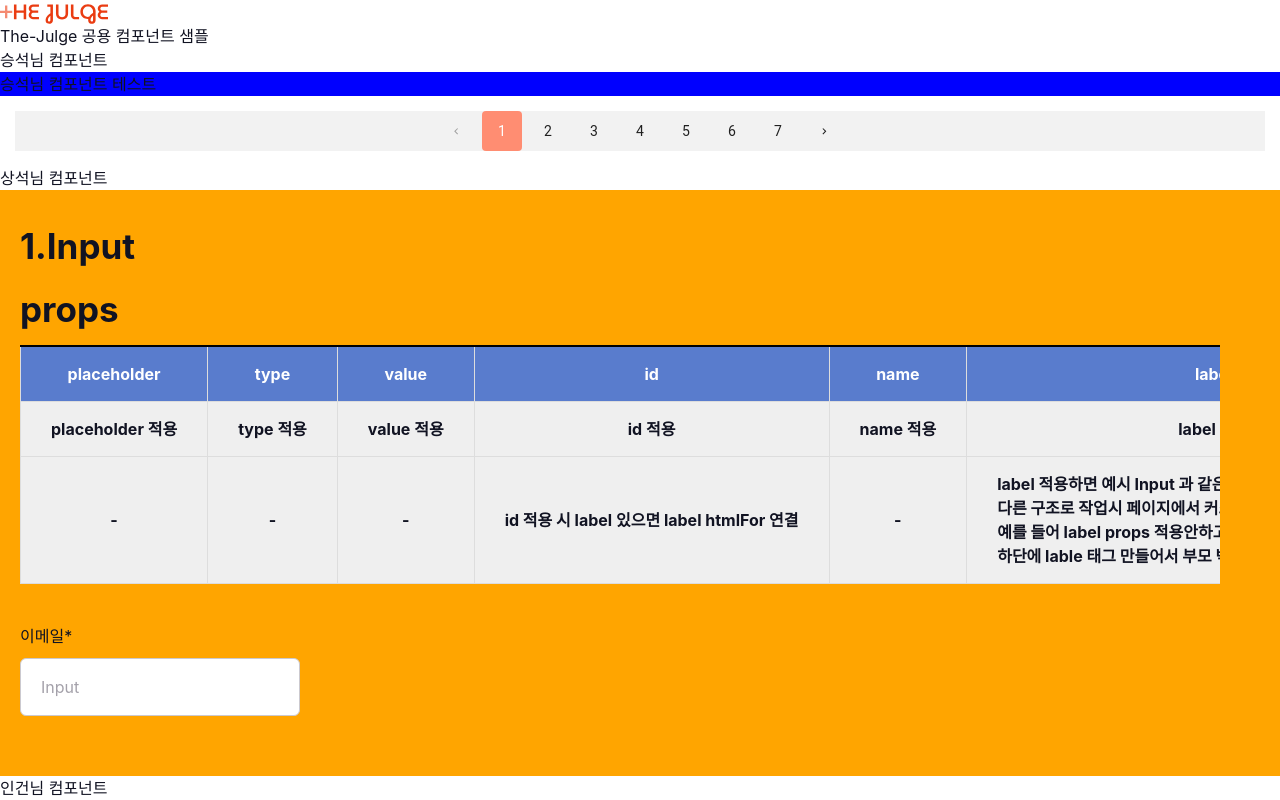
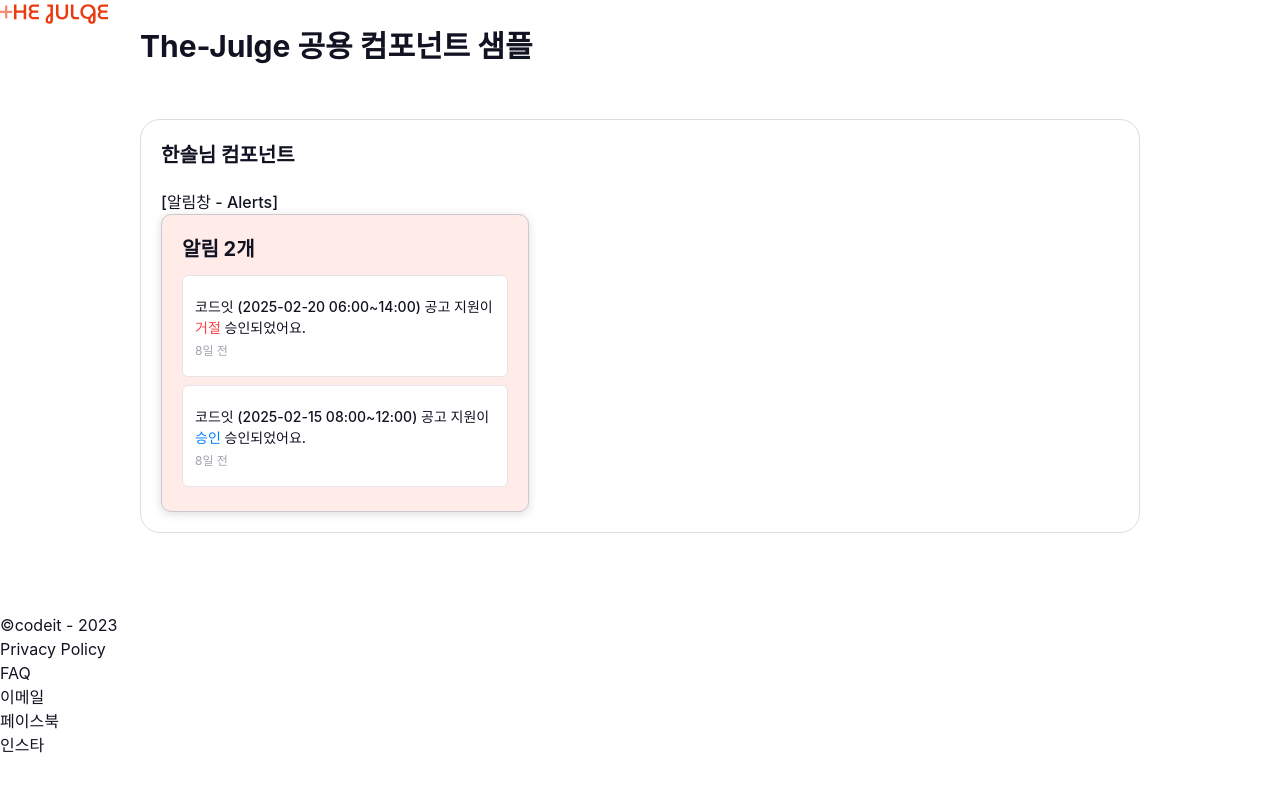
Before and after one commit to codeit-sprint12-part3/the-julge, a Next.js app: page /sample in a window 1280 px wide. Shown: the top 800 px of the page. Built offline with nearby package versions, Linux system fonts and the light colour scheme; a web font is replaced by a local one.

Commit message:
Feat: add Alerts Modal

```diff
--- a/package.json
+++ b/package.json
@@ -12,6 +12,7 @@
     "@emotion/react": "^11.14.0",
     "@emotion/styled": "^11.14.0",
     "@mui/material": "^6.4.2",
+    "dayjs": "^1.11.13",
     "next": "14.2.23",
     "react": "^18",
     "react-dom": "^18"
--- /dev/null
+++ b/src/components/alerts/Alerts.module.css
@@ -0,0 +1,36 @@
+.alert-wrapper {
+  max-width: 36.8rem;
+  padding: 2.4rem 2rem;
+  background-color: var(--red-100);
+  border: 0.1rem solid var(--gray-400);
+  border-radius: var(--border-radius-lg);
+  box-shadow: 0rem 0.2rem 0.8rem 0 rgba(120, 116, 134, 0.25);
+}
+
+.alert-title {
+  font-size: var(--font-size-h3);
+  font-weight: var(--font-weight-bold);
+  line-height: 1;
+}
+
+.alert-contents {
+  display: flex;
+  flex-direction: column;
+  gap: 0.8rem;
+  max-height: 33.5rem;
+  margin-top: 1.6rem;
+  overflow-y: auto;
+}
+
+.scrollable::-webkit-scrollbar {
+  width: 0.4rem;
+}
+
+.scrollable::-webkit-scrollbar-thumb {
+  background-color: var(--gray-400);
+  border-radius: 0.4rem;
+}
+
+.scrollable::-webkit-scrollbar-track {
+  background-color: transparent;
+}
--- /dev/null
+++ b/src/components/alerts/Alerts.tsx
@@ -0,0 +1,20 @@
+import styles from "@/components/alerts/Alerts.module.css";
+import mockData from "./mockData.json";
+import AlertsItem from "./AlertsItem";
+
+const Alerts = () => {
+  return (
+    <div className={styles["alert-wrapper"]}>
+      <div className={styles["alert-title"]}>
+        <h3>알림 {mockData.count}개</h3>
+      </div>
+      <div className={`${styles["alert-contents"]} ${styles["scrollable"]}`}>
+        {mockData.items.map((alertData) => (
+          <AlertsItem key={alertData.item.id} data={alertData.item} />
+        ))}
+      </div>
+    </div>
+  );
+};
+
+export default Alerts;
--- /dev/null
+++ b/src/components/alerts/AlertsItem.module.css
@@ -0,0 +1,50 @@
+.alert-item {
+  padding: 1.6rem 1.2rem;
+  border: 0.1rem solid var(--gray-300);
+  border-radius: var(--border-radius-sm);
+  background-color: var(--white);
+}
+
+.alert-state {
+  display: block;
+  width: 0.5rem;
+  height: 0.5rem;
+  border-radius: 0.5rem;
+}
+
+.alert-item.accepted .alert-state-icon {
+  background-color: var(--blue-200);
+}
+
+.alert-item.rejected .alert-state-icon {
+  background-color: var(--red-400);
+}
+
+.alert-item.canceled .alert-state-icon {
+  background-color: var(--red-300);
+}
+
+.alert-item.accepted .alert-state-text {
+  color: var(--blue-200);
+}
+
+.alert-item.rejected .alert-state-text {
+  color: var(--red-400);
+}
+
+.alert-item.canceled .alert-state-text {
+  color: var(--red-300);
+}
+
+.alert-item > p {
+  margin-top: 0.4rem;
+  font-size: var(--font-size-xs);
+  font-weight: var(--font-weight-medium);
+}
+
+.alert-item > em {
+  display: block;
+  margin-top: 0.4rem;
+  font-size: var(--font-size-xxs);
+  color: var(--gray-500);
+}
--- /dev/null
+++ b/src/components/alerts/AlertsItem.tsx
@@ -0,0 +1,47 @@
+import dayjs from "dayjs";
+import "dayjs/locale/ko";
+import relativeTime from "dayjs/plugin/relativeTime";
+import styles from "@/components/alerts/AlertsItem.module.css";
+import { AlertsItemProps } from "@/components/alerts/AlertsTypes";
+
+const AlertsItem = ({ data }: AlertsItemProps) => {
+  const { shop, notice, result } = data;
+  const shopName = shop.item.name;
+
+  dayjs.locale("ko");
+  dayjs.extend(relativeTime);
+  const workhour = notice.item.workhour;
+  const startsAt = dayjs(notice.item.startsAt).format("YYYY-MM-DD HH:mm");
+  const endsAt = dayjs(notice.item.startsAt).add(workhour, "hour").format("HH:mm");
+  const createdAt = new Date(data.createdAt);
+  const timeAgo = dayjs(createdAt).fromNow();
+
+  let resultText = "";
+  switch (result) {
+    case "accepted":
+      resultText = "승인";
+      break;
+    case "rejected":
+      resultText = "거절";
+      break;
+    case "cancelled":
+      resultText = "취소";
+      break;
+    default:
+      resultText = "";
+  }
+
+  return (
+    <div className={`${styles["alert-item"]} ${styles[result]}`}>
+      <span className={`${styles["alert-state-icon"]}`}></span>
+      <p>
+        {`${shopName} (${startsAt}~${endsAt}) 공고 지원이 `}
+        <span className={`${styles["alert-state-text"]}`}>{resultText}</span>
+        {` 승인되었어요.`}
+      </p>
+      <em>{timeAgo}</em>
+    </div>
+  );
+};
+
+export default AlertsItem;
--- /dev/null
+++ b/src/components/alerts/AlertsTypes.ts
@@ -0,0 +1,59 @@
+export interface Application {
+  item: {
+    id: string;
+    status: string;
+  };
+  href: string;
+}
+
+export interface Shop {
+  item: {
+    id: string;
+    name: string;
+    category: string;
+    address1: string;
+    address2: string;
+    description: string;
+    imageUrl: string;
+    originalHourlyPay: number;
+  };
+  href: string;
+}
+
+export interface Notice {
+  item: {
+    id: string;
+    hourlyPay: number;
+    description: string;
+    startsAt: string;
+    workhour: number;
+    closed: boolean;
+  };
+  href: string;
+}
+
+export interface AlertItem {
+  id: string;
+  createdAt: string;
+  result: string;
+  read: boolean;
+  application: Application;
+  shop: Shop;
+  notice: Notice;
+}
+
+export interface AlertResponse {
+  offset: number;
+  limit: number;
+  count: number;
+  hasNext: boolean;
+  items: {
+    item: AlertItem;
+    links: { rel: string; description: string; method: string; href: string }[];
+  }[];
+  links: { rel: string; description: string; method: string; href: string }[];
+}
+
+export interface AlertsItemProps {
+  data: AlertItem;
+}
--- /dev/null
+++ b/src/components/alerts/mockData.json
@@ -0,0 +1,128 @@
+{
+  "offset": 0,
+  "limit": 10,
+  "count": 2,
+  "hasNext": false,
+  "items": [
+    {
+      "item": {
+        "id": "e5948b8e-5092-450e-8e1a-7359628dc8b1",
+        "createdAt": "2025-02-04T11:58:04.094Z",
+        "result": "rejected",
+        "read": false,
+        "application": {
+          "item": {
+            "id": "57c4874d-bd99-41b6-9fcd-d3495fac1fbf",
+            "status": "rejected"
+          },
+          "href": "/api/12-6/the-julge/users/809b34d0-3369-4da7-974e-8723cf598c30/applications/57c4874d-bd99-41b6-9fcd-d3495fac1fbf"
+        },
+        "shop": {
+          "item": {
+            "id": "ac4405a2-f5b4-4340-ba5b-ce62f6ad9994",
+            "name": "코드잇",
+            "category": "한식",
+            "address1": "서울시 종로구",
+            "address2": "123-123",
+            "description": "공고 안내글",
+            "imageUrl": "http://t1.daumcdn.net/friends/prod/editor/dc8b3d02-a15a-4afa-a88b-989cf2a50476.jpg",
+            "originalHourlyPay": 12000
+          },
+          "href": "/api/12-6/the-julge/shops/ac4405a2-f5b4-4340-ba5b-ce62f6ad9994"
+        },
+        "notice": {
+          "item": {
+            "id": "f79aba82-e507-41b6-975b-105af073322b",
+            "hourlyPay": 20000,
+            "description": "공고 2번 안내글",
+            "startsAt": "2025-02-20T06:00:00.000Z",
+            "workhour": 8,
+            "closed": false
+          },
+          "href": "/api/12-6/the-julge/shops/ac4405a2-f5b4-4340-ba5b-ce62f6ad9994/notices/f79aba82-e507-41b6-975b-105af073322b"
+        }
+      },
+      "links": [
+        {
+          "rel": "read",
+          "description": "읽음 처리",
+          "method": "PUT",
+          "href": "/api/12-6/the-julge/users/809b34d0-3369-4da7-974e-8723cf598c30/alerts/e5948b8e-5092-450e-8e1a-7359628dc8b1"
+        }
+      ]
+    },
+    {
+      "item": {
+        "id": "79e199be-f7ba-4b37-8ee0-89e5162ad530",
+        "createdAt": "2025-02-04T11:32:45.307Z",
+        "result": "accepted",
+        "read": false,
+        "application": {
+          "item": {
+            "id": "604f5029-93b4-4684-ba2b-59e90f6934a6",
+            "status": "accepted"
+          },
+          "href": "/api/12-6/the-julge/users/809b34d0-3369-4da7-974e-8723cf598c30/applications/604f5029-93b4-4684-ba2b-59e90f6934a6"
+        },
+        "shop": {
+          "item": {
+            "id": "ac4405a2-f5b4-4340-ba5b-ce62f6ad9994",
+            "name": "코드잇",
+            "category": "한식",
+            "address1": "서울시 종로구",
+            "address2": "123-123",
+            "description": "공고 안내글",
+            "imageUrl": "http://t1.daumcdn.net/friends/prod/editor/dc8b3d02-a15a-4afa-a88b-989cf2a50476.jpg",
+            "originalHourlyPay": 12000
+          },
+          "href": "/api/12-6/the-julge/shops/ac4405a2-f5b4-4340-ba5b-ce62f6ad9994"
+        },
+        "notice": {
+          "item": {
+            "id": "69445c15-a719-48a1-9068-f2c101408550",
+            "hourlyPay": 13000,
+            "description": "공고 안내글",
+            "startsAt": "2025-02-15T08:00:00.000Z",
+            "workhour": 4,
+            "closed": true
+          },
+          "href": "/api/12-6/the-julge/shops/ac4405a2-f5b4-4340-ba5b-ce62f6ad9994/notices/69445c15-a719-48a1-9068-f2c101408550"
+        }
+      },
+      "links": [
+        {
+          "rel": "read",
+          "description": "읽음 처리",
+          "method": "PUT",
+          "href": "/api/12-6/the-julge/users/809b34d0-3369-4da7-974e-8723cf598c30/alerts/79e199be-f7ba-4b37-8ee0-89e5162ad530"
+        }
+      ]
+    }
+  ],
+  "links": [
+    {
+      "rel": "self",
+      "description": "현재 페이지",
+      "method": "GET",
+      "href": "/api/12-6/the-julge/users/809b34d0-3369-4da7-974e-8723cf598c30/alerts?offset=0&limit=10"
+    },
+    {
+      "rel": "prev",
+      "description": "이전 페이지",
+      "method": "GET",
+      "href": "/api/12-6/the-julge/users/809b34d0-3369-4da7-974e-8723cf598c30/alerts?offset=0&limit=10"
+    },
+    {
+      "rel": "next",
+      "description": "다음 페이지",
+      "method": "GET",
+      "href": "/api/12-6/the-julge/users/809b34d0-3369-4da7-974e-8723cf598c30/alerts?offset=10&limit=10"
+    },
+    {
+      "rel": "user",
+      "description": "사용자 정보",
+      "method": "GET",
+      "href": "/api/12-6/the-julge/users/809b34d0-3369-4da7-974e-8723cf598c30"
+    }
+  ]
+}
--- a/src/pages/sample/components/Sol.module.css
+++ b/src/pages/sample/components/Sol.module.css
@@ -1,3 +1,11 @@
-.wrapper {
-  background: pink;
+.title {
+  font-weight: var(--font-weight-medium);
 }
+
+.alert-button {
+  padding: 1rem 2rem;
+  color: var(--white);
+  border-radius: 1rem;
+  background-color: var(--primary);
+  margin-top: 1rem;
+}
--- a/src/pages/sample/components/Sol.tsx
+++ b/src/pages/sample/components/Sol.tsx
@@ -1,7 +1,15 @@
-import style from "./Sol.module.css";
+import Alerts from "@/components/alerts/Alerts";
+import styles from "./Sol.module.css";
 
 const Sol = () => {
-  return <div className={style.wrapper}>한솔님 컴포넌트 - 깃 플로우 테스트</div>;
+  return (
+    <div>
+      <div>
+        <h4 className={styles.title}>[알림창 - Alerts]</h4>
+        <Alerts />
+      </div>
+    </div>
+  );
 };
 
 export default Sol;
--- a/src/pages/sample/index.module.css
+++ b/src/pages/sample/index.module.css
@@ -1,21 +1,21 @@
-.wrapper {
+.sample-wrapper {
   max-width: 1000px;
   margin: 0 auto;
   padding-bottom: 80px;
 }
 
-.wrapper h2 {
+.sample-wrapper > h2 {
   font-size: 30px;
   font-weight: 700;
 }
 
-.wrapper h3 {
+.sample-wrapper > section > h3 {
   margin-bottom: 20px;
   font-size: 20px;
   font-weight: 700;
 }
 
-.wrapper section {
+.sample-wrapper > section {
   margin-top: 50px;
   padding: 20px;
   border: 1px solid #ddd;
--- a/src/pages/sample/index.tsx
+++ b/src/pages/sample/index.tsx
@@ -1,3 +1,4 @@
+import styles from "./index.module.css";
 import Geon from "./components/Geon";
 import Sang from "./components/Sang";
 import Seung from "./components/Seung";
@@ -5,20 +6,9 @@ import Sol from "./components/Sol";
 
 export default function Page() {
   return (
-    <div>
+    <div className={styles["sample-wrapper"]}>
       <h2>The-Julge 공용 컴포넌트 샘플</h2>
-      <section>
-        <h3>승석님 컴포넌트</h3>
-        <Seung />
-      </section>
-      <section>
-        <h3>상석님 컴포넌트</h3>
-        <Sang />
-      </section>
-      <section>
-        <h3>인건님 컴포넌트</h3>
-        <Geon />
-      </section>
+
       <section>
         <h3>한솔님 컴포넌트</h3>
         <Sol />
```
Also changed, not shown: 1 other file (tests, documents, lock files or other folders).
